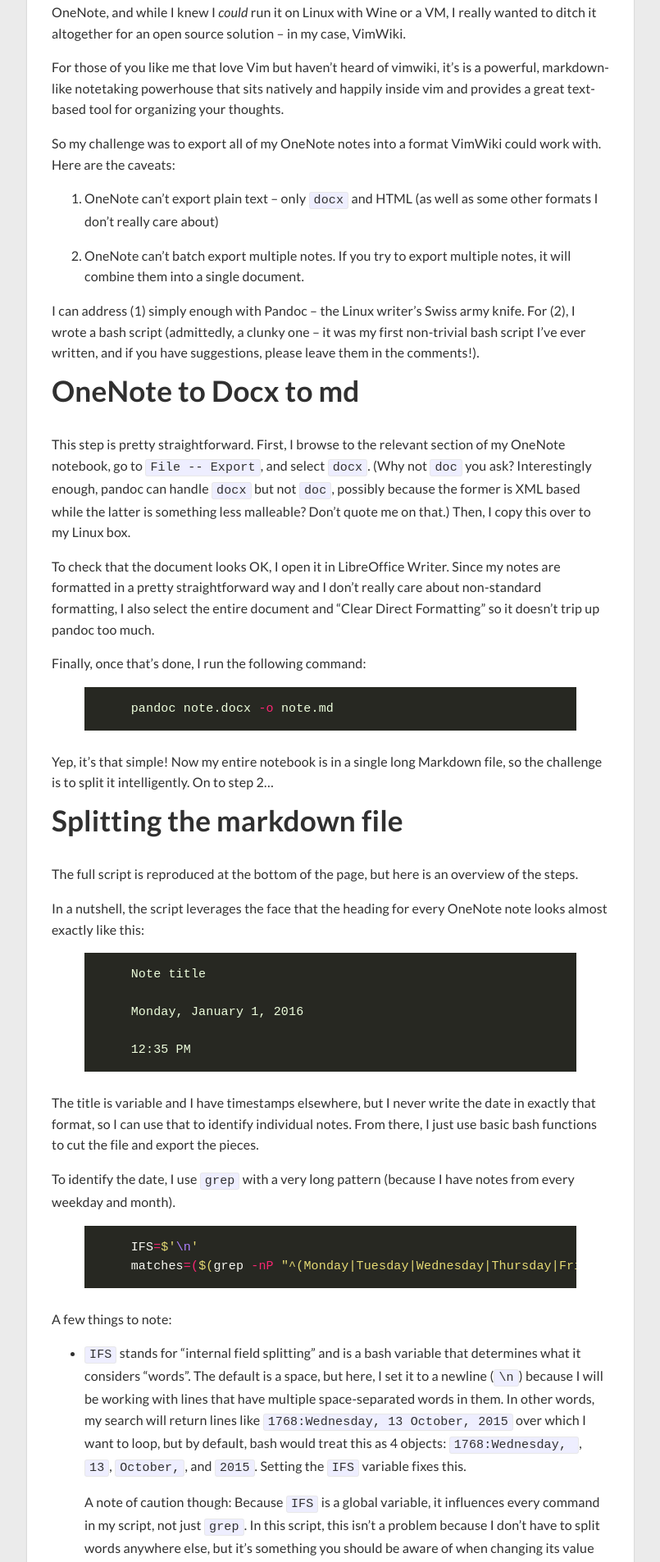
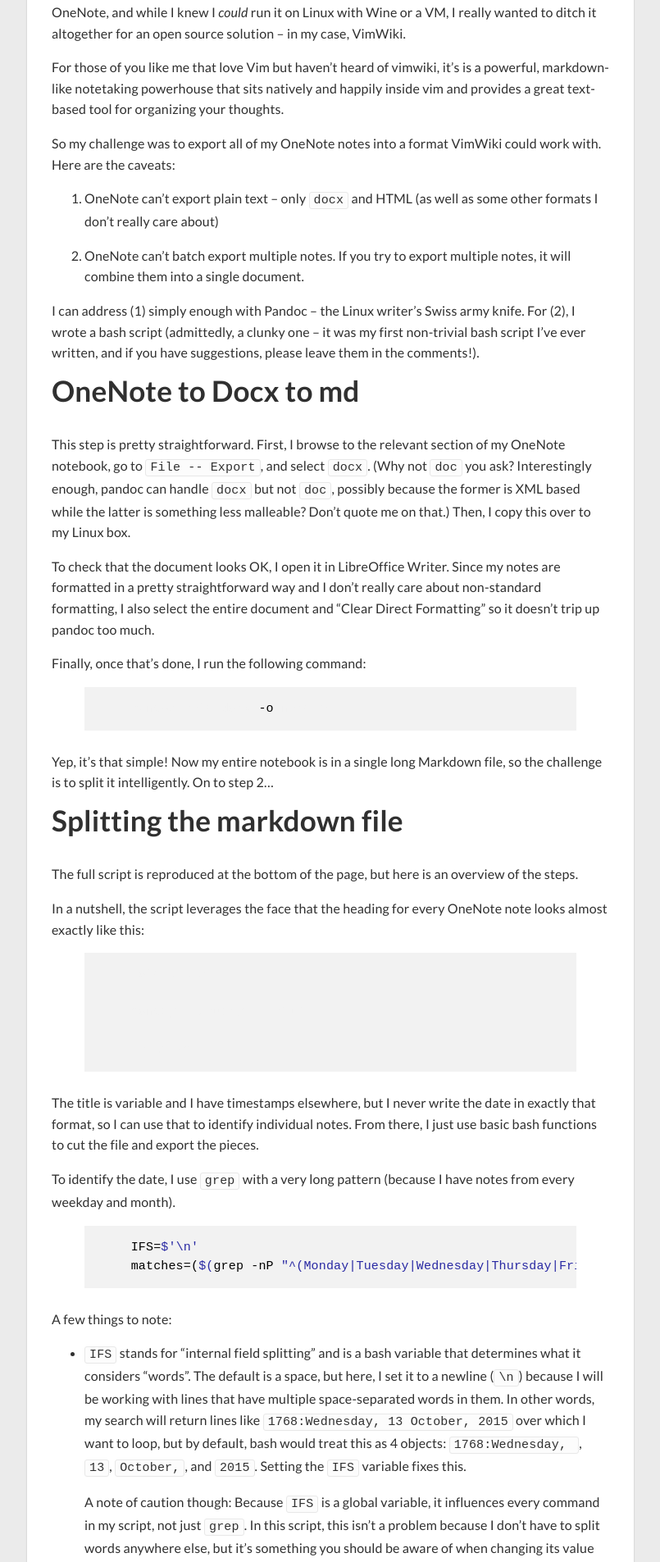
Before and after one commit to ashiklom/ashiklom.github.io, a Jekyll site: the page built from _posts/2016-03-19-onenote-to-vimwiki.md, in a window 1280 px wide. Shown: the part 383-2288 px from the top of the page at 82% size, without its empty margins (237-1042 px from the left). Built offline with Jekyll 4.4.1, drawn with Linux system fonts in a browser that asks for light colours; nearby versions of some CDN libraries; comment, search, counter and statistics services are not loaded.

Commit message:
Revised code colors

```diff
--- a/_sass/_globals.scss
+++ b/_sass/_globals.scss
@@ -168,7 +168,8 @@
   font-size: 15px;
   border: 1px solid $gray-color-light;
   border-radius: 3px;
-  background-color: #eef;
+  background-color: $gray-color-offwhite;
+  //background-color: #eef;
 }
 
 code {
--- a/_sass/_syntax.scss
+++ b/_sass/_syntax.scss
@@ -1,6 +1,14 @@
 /**
 * Syntax highlighting styles
 */
+
+$code_black: #000000;
+$code_grey: #333333;
+$code_red: #cc3300;
+$code_green: #264d00;
+$code_blue: #2929a3;
+$code_lightgrey: #f2f2f2;
+
 .highlight {
   padding: 0;
   margin: {
@@ -9,8 +17,10 @@
   };
 
   &, .hll, pre {
-    background-color: #272822;
-    /*background-color: #ccffff;*/
+
+    background-color: $code_lightgrey;
+    //background-color: #272822;
+    //background-color: #ccffff;
     border: none;
   }
 
@@ -26,7 +36,7 @@
     word-wrap: inherit;
 
     &, code {
-      color: #eeffdd;
+      color: $code_lightgrey;
     }
 
     code {
@@ -39,70 +49,90 @@
   }
 
   code {
-    background-color: transparent;
+    //background-color: transparent;
+    background-color: $code_lightgrey;
   }
 
-  .c { color: #75715e } /* Comment */
-  .err { color: #960050; background-color: #1e0010 } /* Error */
-  .k { color: #66d9ef } /* Keyword */
-  .l { color: #ae81ff } /* Literal */
-  .n { color: #f8f8f2 } /* Name */
-  .o { color: #f92672 } /* Operator */
-  .p { color: #f8f8f2 } /* Punctuation */
-  .cm { color: #75715e } /* Comment.Multiline */
-  .cp { color: #75715e } /* Comment.Preproc */
-  .c1 { color: #75715e } /* Comment.Single */
-  .cs { color: #75715e } /* Comment.Special */
+  //$comment_color: #75715e;
+  $comment_color: $code_grey;
+  //$error_color: #960050;
+  $error_color: $code_red;
+  //$error_bg_color: #1e0010;
+  $error_bg_color: $code_lightgrey;
+  //$keyword_color: #66d9ef;
+  $keyword_color: $code_green;
+  //$literal_color: #ae81ff;
+  $literal_color: $code_blue;
+  //$name_color: #f8f8f2;
+  $name_color: $code_black;
+  //$name_other_color: #a6e22e;
+  $name_other_color: $name_color;
+  //$operator_color: #f92672;
+  $operator_color: $name_color;
+  //$literal_string_color: #e6db74;
+  $literal_string_color: $code_blue;
+
+  .c { color: $comment_color } /* Comment */
+  .err { color: $error_color; background-color: $error_bg_color } /* Error */
+  .k { color: $keyword_color } /* Keyword */
+  .l { color: $literal_color } /* Literal */
+  .n { color: $name_color } /* Name */
+  .o { color: $operator_color } /* Operator */
+  .p { color: $name_color } /* Punctuation */
+  .cm { color: $comment_color } /* Comment.Multiline */
+  .cp { color: $comment_color } /* Comment.Preproc */
+  .c1 { color: $comment_color } /* Comment.Single */
+  .cs { color: $comment_color } /* Comment.Special */
   .ge { font-style: italic } /* Generic.Emph */
   .gs { font-weight: bold } /* Generic.Strong */
-  .kc { color: #66d9ef } /* Keyword.Constant */
-  .kd { color: #66d9ef } /* Keyword.Declaration */
-  .kn { color: #f92672 } /* Keyword.Namespace */
-  .kp { color: #66d9ef } /* Keyword.Pseudo */
-  .kr { color: #66d9ef } /* Keyword.Reserved */
-  .kt { color: #66d9ef } /* Keyword.Type */
-  .ld { color: #e6db74 } /* Literal.Date */
-  .m { color: #ae81ff } /* Literal.Number */
-  .s { color: #e6db74 } /* Literal.String */
-  .na { color: #a6e22e } /* Name.Attribute */
-  .nb { color: #f8f8f2 } /* Name.Builtin */
-  .nc { color: #a6e22e } /* Name.Class */
-  .no { color: #66d9ef } /* Name.Constant */
-  .nd { color: #a6e22e } /* Name.Decorator */
-  .ni { color: #f8f8f2 } /* Name.Entity */
-  .ne { color: #a6e22e } /* Name.Exception */
-  .nf { color: #a6e22e } /* Name.Function */
-  .nl { color: #f8f8f2 } /* Name.Label */
-  .nn { color: #f8f8f2 } /* Name.Namespace */
-  .nx { color: #a6e22e } /* Name.Other */
-  .py { color: #f8f8f2 } /* Name.Property */
-  .nt { color: #f92672 } /* Name.Tag */
-  .nv { color: #f8f8f2 } /* Name.Variable */
-  .ow { color: #f92672 } /* Operator.Word */
-  .w { color: #f8f8f2 } /* Text.Whitespace */
-  .mf { color: #ae81ff } /* Literal.Number.Float */
-  .mh { color: #ae81ff } /* Literal.Number.Hex */
-  .mi { color: #ae81ff } /* Literal.Number.Integer */
-  .mo { color: #ae81ff } /* Literal.Number.Oct */
-  .sb { color: #e6db74 } /* Literal.String.Backtick */
-  .sc { color: #e6db74 } /* Literal.String.Char */
-  .sd { color: #e6db74 } /* Literal.String.Doc */
-  .s2 { color: #e6db74 } /* Literal.String.Double */
-  .se { color: #ae81ff } /* Literal.String.Escape */
-  .sh { color: #e6db74 } /* Literal.String.Heredoc */
-  .si { color: #e6db74 } /* Literal.String.Interpol */
-  .sx { color: #e6db74 } /* Literal.String.Other */
-  .sr { color: #e6db74 } /* Literal.String.Regex */
-  .s1 { color: #e6db74 } /* Literal.String.Single */
-  .ss { color: #e6db74 } /* Literal.String.Symbol */
-  .bp { color: #f8f8f2 } /* Name.Builtin.Pseudo */
-  .vc { color: #f8f8f2 } /* Name.Variable.Class */
-  .vg { color: #f8f8f2 } /* Name.Variable.Global */
-  .vi { color: #f8f8f2 } /* Name.Variable.Instance */
-  .il { color: #ae81ff } /* Literal.Number.Integer.Long */
+  .kc { color: $keyword_color } /* Keyword.Constant */
+  .kd { color: $keyword_color } /* Keyword.Declaration */
+  .kn { color: $operator_color } /* Keyword.Namespace */
+  .kp { color: $keyword_color } /* Keyword.Pseudo */
+  .kr { color: $keyword_color } /* Keyword.Reserved */
+  .kt { color: $keyword_color } /* Keyword.Type */
+  .ld { color: $literal_string_color } /* Literal.Date */
+  .m { color: $literal_color } /* Literal.Number */
+  .s { color: $literal_string_color } /* Literal.String */
+  .na { color: $name_other_color } /* Name.Attribute */
+  .nb { color: $name_color } /* Name.Builtin */
+  .nc { color: $name_other_color } /* Name.Class */
+  .no { color: $keyword_color } /* Name.Constant */
+  .nd { color: $name_other_color } /* Name.Decorator */
+  .ni { color: $name_color } /* Name.Entity */
+  .ne { color: $name_other_color } /* Name.Exception */
+  .nf { color: $name_other_color } /* Name.Function */
+  .nl { color: $name_color } /* Name.Label */
+  .nn { color: $name_color } /* Name.Namespace */
+  .nx { color: $name_other_color } /* Name.Other */
+  .py { color: $name_color } /* Name.Property */
+  .nt { color: $operator_color } /* Name.Tag */
+  .nv { color: $name_color } /* Name.Variable */
+  .ow { color: $operator_color } /* Operator.Word */
+  .w { color: $name_color } /* Text.Whitespace */
+  .mf { color: $literal_color } /* Literal.Number.Float */
+  .mh { color: $literal_color } /* Literal.Number.Hex */
+  .mi { color: $literal_color } /* Literal.Number.Integer */
+  .mo { color: $literal_color } /* Literal.Number.Oct */
+  .sb { color: $literal_string_color } /* Literal.String.Backtick */
+  .sc { color: $literal_string_color } /* Literal.String.Char */
+  .sd { color: $literal_string_color } /* Literal.String.Doc */
+  .s2 { color: $literal_string_color } /* Literal.String.Double */
+  .se { color: $literal_color } /* Literal.String.Escape */
+  .sh { color: $literal_string_color } /* Literal.String.Heredoc */
+  .si { color: $literal_string_color } /* Literal.String.Interpol */
+  .sx { color: $literal_string_color } /* Literal.String.Other */
+  .sr { color: $literal_string_color } /* Literal.String.Regex */
+  .s1 { color: $literal_string_color } /* Literal.String.Single */
+  .ss { color: $literal_string_color } /* Literal.String.Symbol */
+  .bp { color: $name_color } /* Name.Builtin.Pseudo */
+  .vc { color: $name_color } /* Name.Variable.Class */
+  .vg { color: $name_color } /* Name.Variable.Global */
+  .vi { color: $name_color } /* Name.Variable.Instance */
+  .il { color: $literal_color } /* Literal.Number.Integer.Long */
 
   .gh { } /* Generic Heading & Diff Header */
-  .gu { color: #75715e; } /* Generic.Subheading & Diff Unified/Comment? */
-  .gd { color: #f92672; } /* Generic.Deleted & Diff Deleted */
-  .gi { color: #a6e22e; } /* Generic.Inserted & Diff Inserted */
+  .gu { color: $comment_color; } /* Generic.Subheading & Diff Unified/Comment? */
+  .gd { color: $operator_color } /* Generic.Deleted & Diff Deleted */
+  .gi { color: $name_other_color } /* Generic.Inserted & Diff Inserted */
 }
--- a/_sass/_variables.scss
+++ b/_sass/_variables.scss
@@ -30,6 +30,7 @@
 $gray-color:       #828282 !default;
 $gray-color-light: lighten($gray-color, 40%) !default;
 $gray-color-dark:  darken($gray-color, 25%) !default;
+$gray-color-offwhite: lighten($gray-color, 48%) !default;
 
 // Width of the content area
 $content-width:    800px !default;
```
